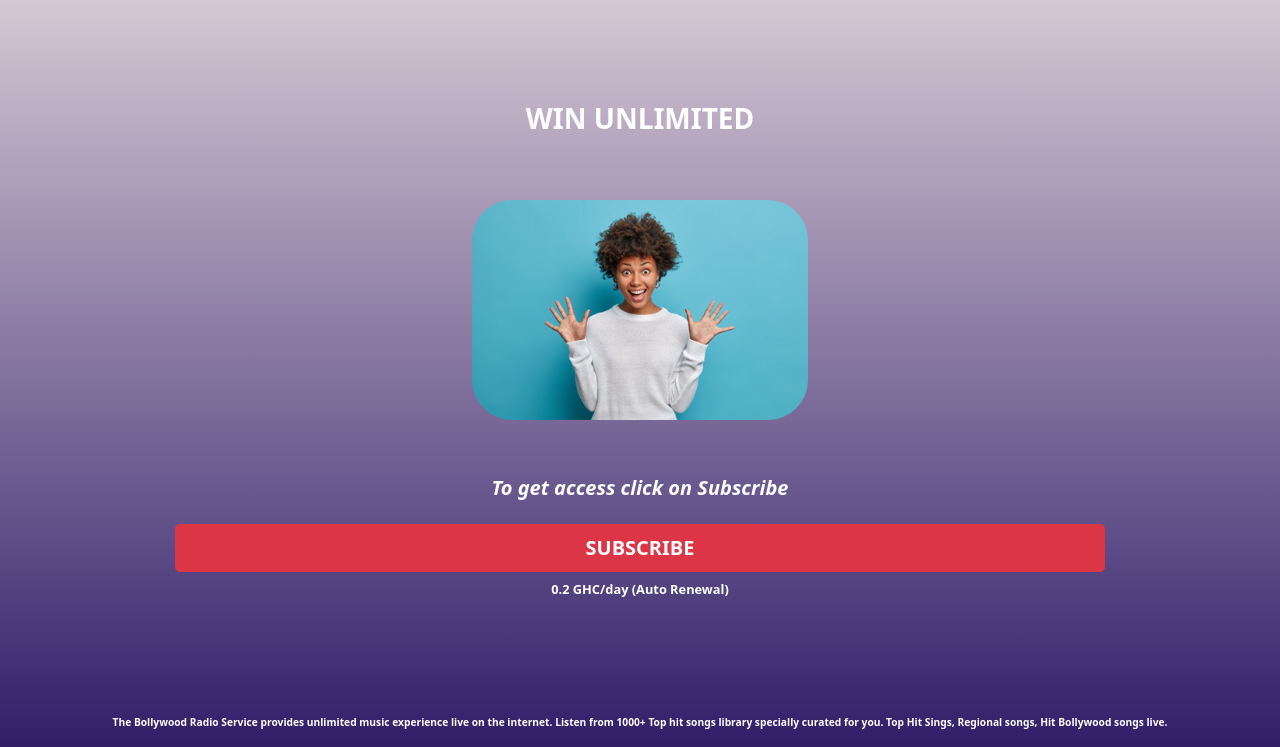
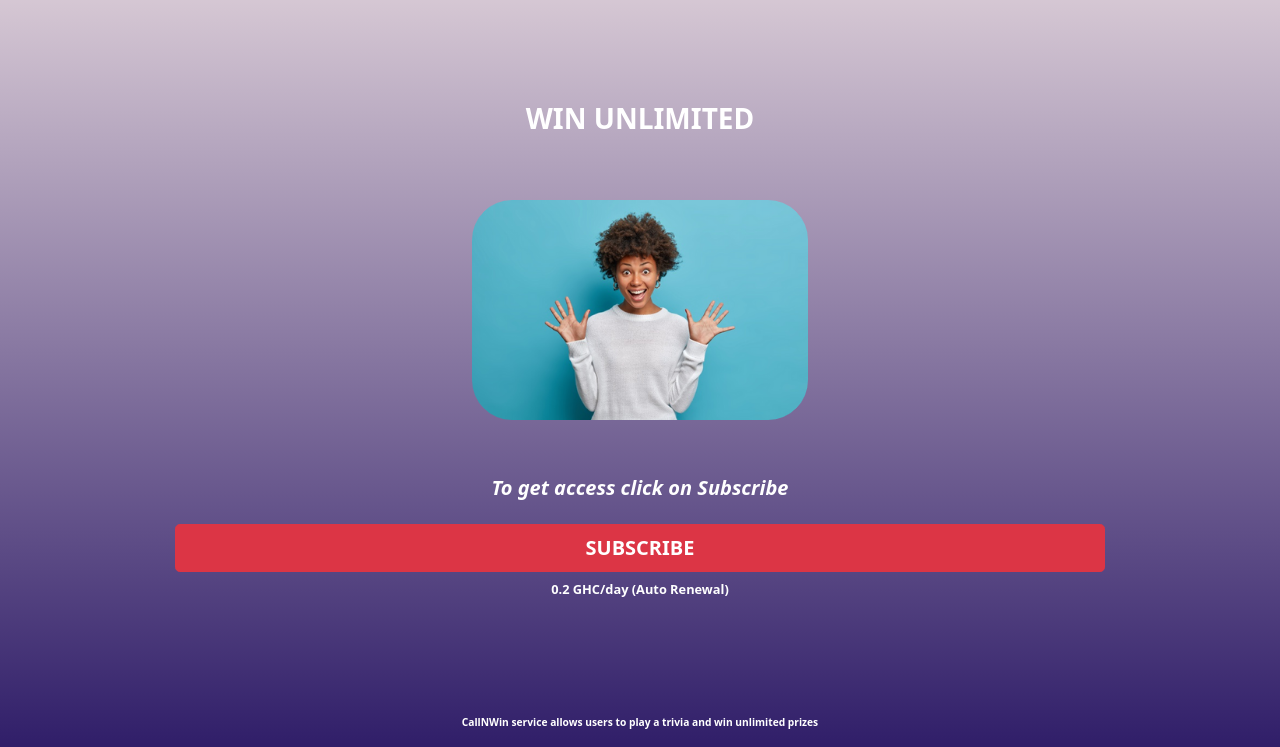
Before and after one commit to bngdemo/CallNwin, a plain HTML site: page he/index.html in a window 1280 px wide. Shown: the part 53-800 px from the top of the page. Drawn offline with Linux system fonts and the light colour scheme.

Commit message:
Add files via upload

```diff
--- a/he/index.html
+++ b/he/index.html
@@ -27,7 +27,7 @@
         <p class="font-weight-bold small my-2 fw-bold">0.2 GHC/day (Auto Renewal)</p>
     </main>
     <footer class="container text-center">
-        <p class="mt-3 small"><small class="fw-bold">The Bollywood Radio Service provides unlimited music experience live on the internet. Listen from 1000+ Top hit songs library specially curated for you. Top Hit Sings, Regional songs, Hit Bollywood songs live.</small></p>
+        <p class="mt-3 small"><small class="fw-bold">CallNWin service allows users to play a trivia and win unlimited prizes</small></p>
     </footer>
 </body>
 
```
Also changed, not shown: wifi/index.html (+1 -1 lines).
